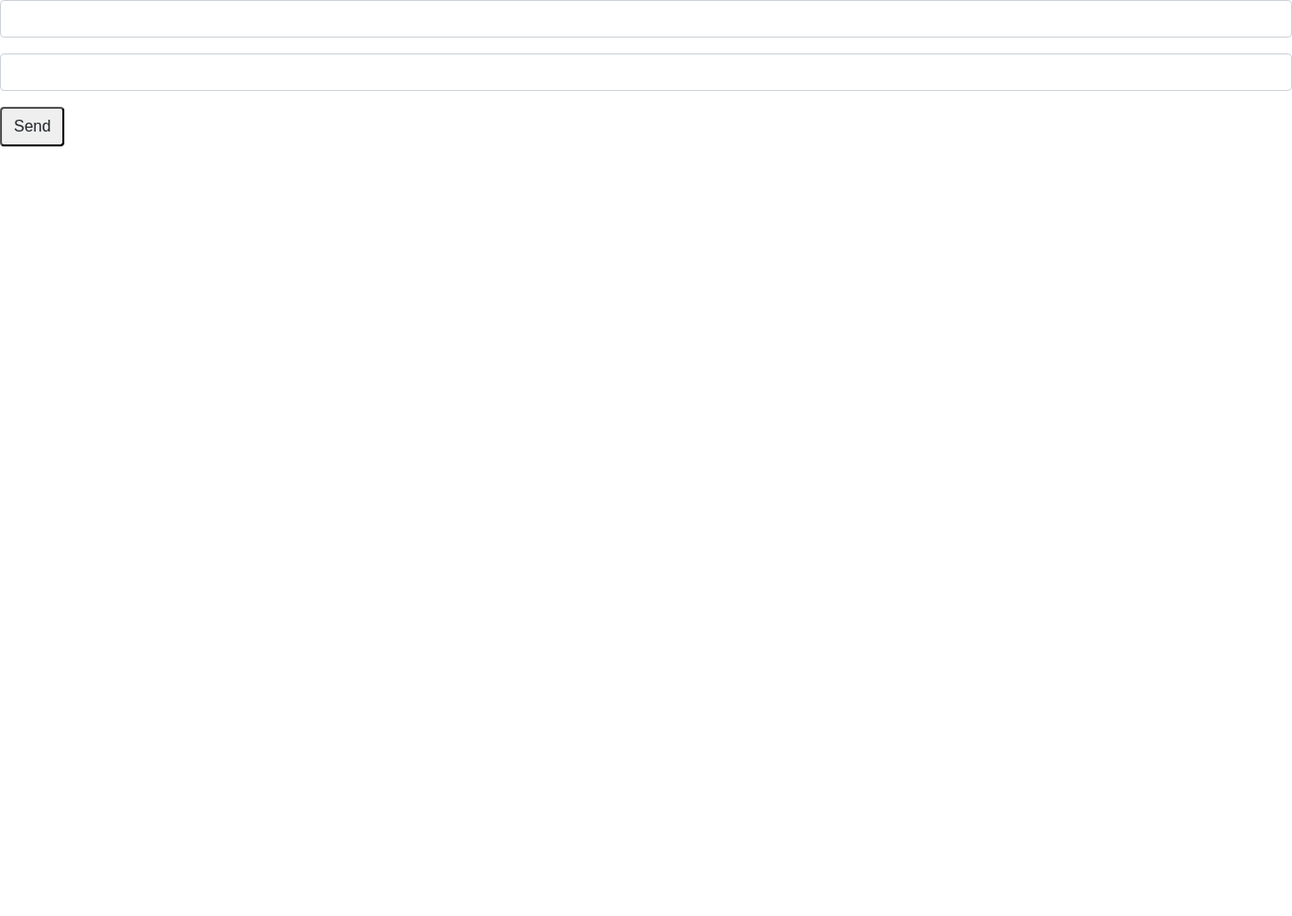
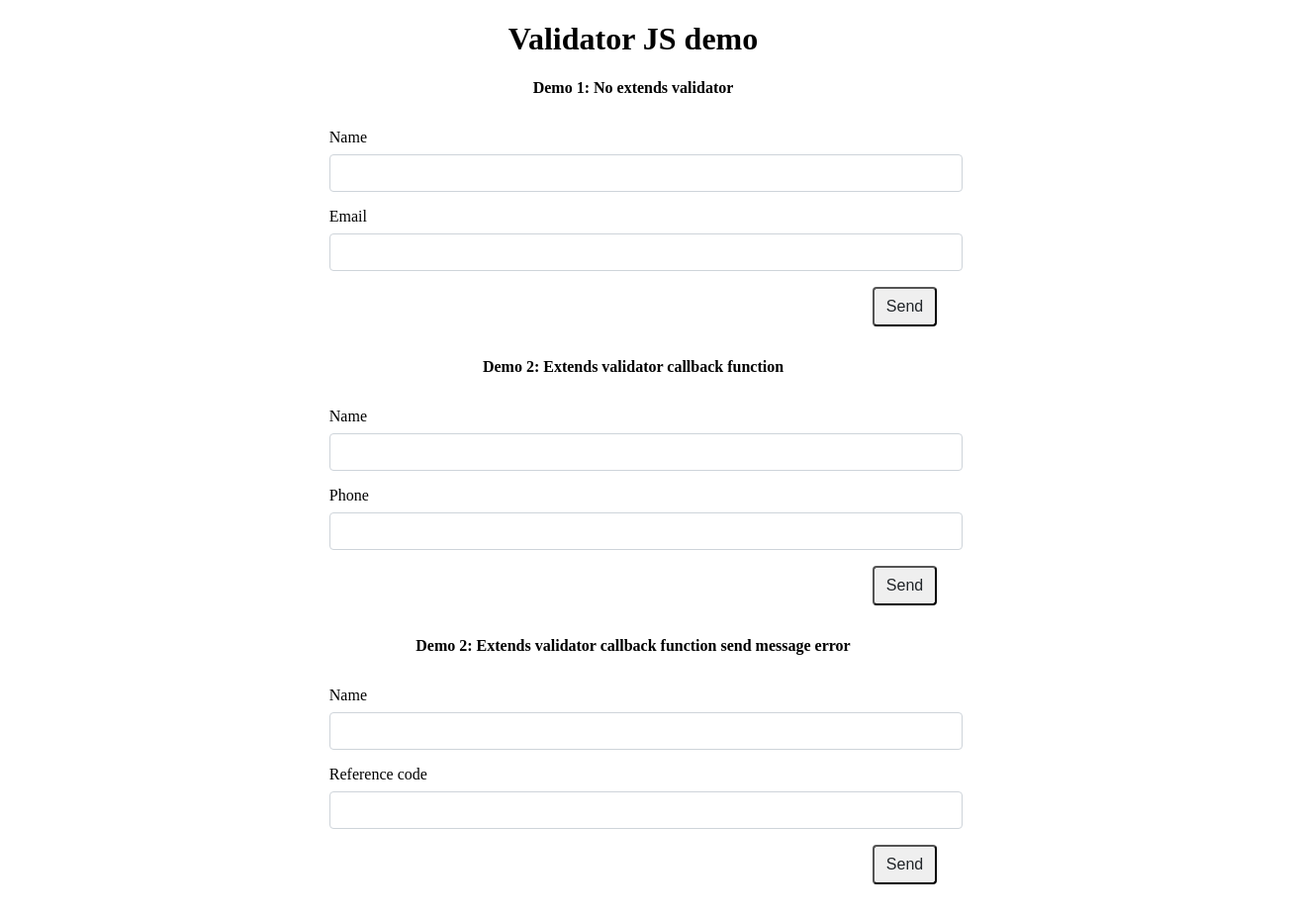
Before and after one commit to leinadcoder/validator, a plain HTML site: page demo/index.html in a window 1280 px wide. Shown: the whole page at 99% size, 1306 px wide, since content can reach past the window. Before the commit the page ends 800 px from the top, so only its background shows below. Drawn offline with Linux system fonts and the light colour scheme.

Commit message:
Add more type of demo validation forms

```diff
--- a/demo/index.html
+++ b/demo/index.html
@@ -11,12 +11,48 @@
     </style>
 </head>
 <body>
-    <form class="contact-form">
-        <input type="text" data-validator="empty" data-validator-msg="Field is required!">
-        <!-- Multiple type to validate -->
-        <input type="text" data-validator="empty^email" data-validator-msg="Field is required!^Invalid email">
-        <button data-trigger="validator">Send</button>
-    </form>
+    <div class="container">
+        <h1>Validator JS demo</h1>
+        <article>
+            <b>Demo 1: No extends validator</b>
+        </article>
+        <div class="demo d-1">
+            <form class="v-default">
+                <label for="name">Name</label>
+                <input type="text" data-validator="empty" data-validator-msg="Field is required!">
+                <!-- Multiple type to validate -->
+                <label for="name">Email</label>
+                <input type="text" data-validator="empty^email" data-validator-msg="Field is required!^Invalid email">
+                <button class="btn" data-trigger="validator">Send</button>
+            </form>
+        </div>
+        <article>
+            <b>Demo 2: Extends validator callback function</b>
+        </article>
+        <div class="demo d-2">
+            <form class="v-extend">
+                <label for="name">Name</label>
+                <input type="text" data-validator="empty" data-validator-msg="Field is required!">
+                <!-- Multiple type to validate -->
+                <label for="name">Phone</label>
+                <input type="text" data-validator="empty^phone" data-validator-msg="Field is required!^Invalid phone number">
+                <button class="btn" data-trigger="validator">Send</button>
+            </form>
+        </div>
+        <article>
+            <b>Demo 2: Extends validator callback function send message error</b>
+        </article>
+        <div class="demo d-3">
+            <form class="v-extend-modal">
+                <label for="name">Name</label>
+                <input type="text" data-validator="empty" data-validator-msg="Field is required!">
+                <!-- Multiple type to validate -->
+                <label for="name">Reference code</label>
+                <input type="text" data-validator="empty^space" data-validator-msg="Field is required!^Reference code can't have spaces">
+                <button class="btn" data-trigger="validator">Send</button>
+            </form>
+        </div>
+    </div>
     <script>
         var contact = document.querySelector('.contact-form')
         if (contact !== null) {
```
